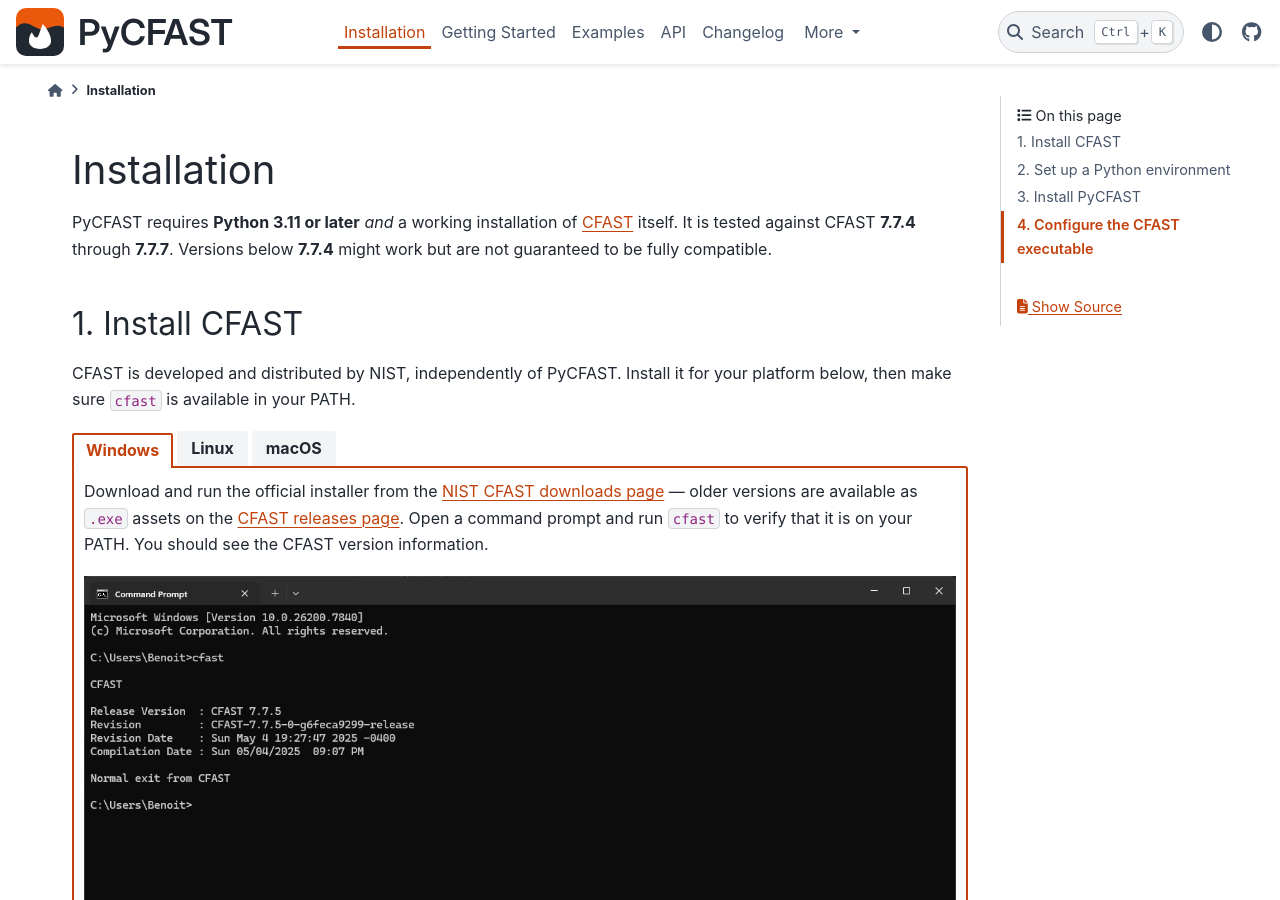
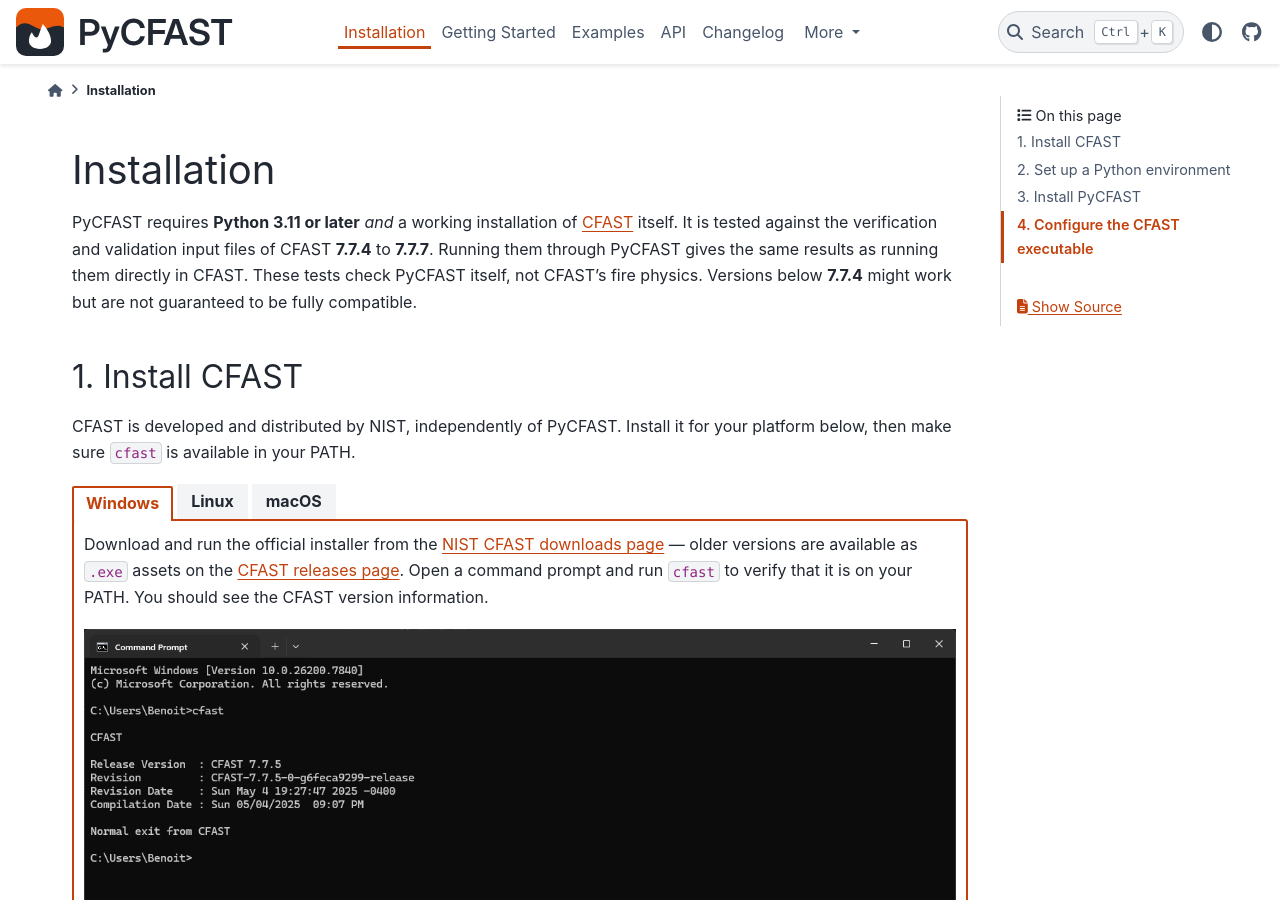
Before and after one commit to bewygs/pycfast, a Sphinx documentation site: the page built from docs/source/installation.rst, in a window 1280 px wide and 900 px high. Built offline with Sphinx 7.4.7 and the PyData theme 0.15.4, drawn with Linux system fonts in a browser that asks for light colours; pages that are not in the unit, such as notebooks, are missing from menus; the version number could not be read and is left out.

Commit message:
DOC: add CData/RAVEN section to README and clarify V&V test scope (#269)

```diff
--- a/docs/source/installation.rst
+++ b/docs/source/installation.rst
@@ -2,8 +2,9 @@ Installation
 ============
 
 PyCFAST requires **Python 3.11 or later** *and* a working installation of `CFAST <https://pages.nist.gov/cfast/>`_
-itself. It is tested against CFAST **7.7.4** through **7.7.7**. Versions below **7.7.4** might work but are not
-guaranteed to be fully compatible.
+itself. It is tested against the verification and validation input files of CFAST **7.7.4** to **7.7.7**. Running
+them through PyCFAST gives the same results as running them directly in CFAST. These tests check PyCFAST itself,
+not CFAST's fire physics. Versions below **7.7.4** might work but are not guaranteed to be fully compatible.
 
 1. Install CFAST
 ----------------
```
Also changed, not shown: README.md (+7 -1 lines), docs/source/index.rst (+5 -2 lines).
